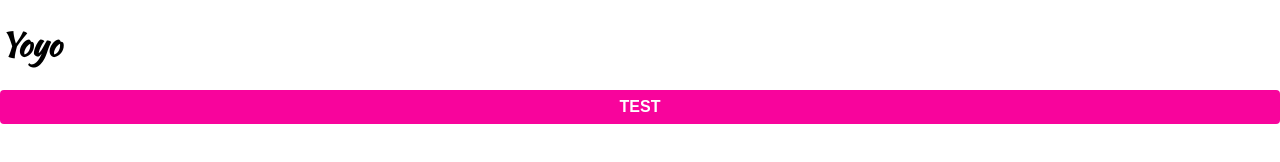
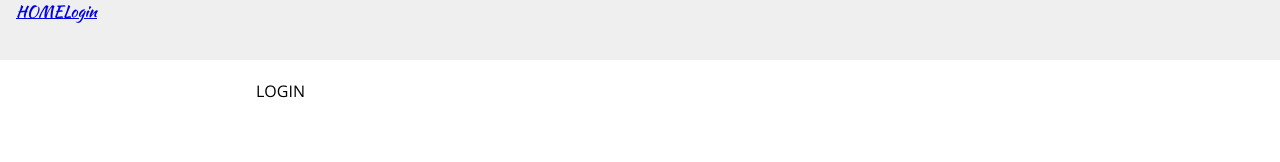
Before and after one commit to JKaram/styled-components-tut, a React app: page /login in a window 1280 px wide. Built offline with nearby package versions, Linux system fonts and the light colour scheme.

Commit message:
add header and routes

```diff
--- a/package.json
+++ b/package.json
@@ -8,6 +8,7 @@
     "@testing-library/user-event": "^7.2.1",
     "react": "^16.13.1",
     "react-dom": "^16.13.1",
+    "react-router-dom": "^5.1.2",
     "react-scripts": "3.4.1",
     "styled-components": "^5.1.0"
   },
--- a/public/index.html
+++ b/public/index.html
@@ -1,12 +1,14 @@
 <!DOCTYPE html>
 <html lang="en">
-
   <head>
     <meta charset="utf-8" />
     <link rel="icon" href="%PUBLIC_URL%/favicon.ico" />
     <meta name="viewport" content="width=device-width, initial-scale=1" />
     <meta name="theme-color" content="#000000" />
-  <meta name="description" content="Web site created using create-react-app" />
+    <meta
+      name="description"
+      content="Web site created using create-react-app"
+    />
     <link rel="apple-touch-icon" href="%PUBLIC_URL%/logo192.png" />
     <!--
       manifest.json provides metadata used when your web app is installed on a
@@ -23,8 +25,14 @@
       Learn how to configure a non-root public URL by running `npm run build`.
     -->
     <title>React App</title>
-  <link href="https://fonts.googleapis.com/css2?family=Kaushan+Script&display=swap" rel="stylesheet">
-
+    <link
+      href="https://fonts.googleapis.com/css2?family=Kaushan+Script&display=swap"
+      rel="stylesheet"
+    />
+    <link
+      href="https://fonts.googleapis.com/css2?family=Open+Sans&display=swap"
+      rel="stylesheet"
+    />
   </head>
 
   <body>
@@ -41,5 +49,4 @@
       To create a production bundle, use `npm run build` or `yarn build`.
     -->
   </body>
-
 </html>
--- a/src/components/App.js
+++ b/src/components/App.js
@@ -1,7 +1,11 @@
-import React from 'react';
-import { Button } from 'components/common'
+import React from "react";
+import { BrowserRouter, Switch, Route } from "react-router-dom";
+import { Button } from "components/common";
 
-import { createGlobalStyle } from 'styled-components';
+import { createGlobalStyle } from "styled-components";
+
+import Login from "components/pages/Login";
+import Home from "components/pages/Home";
 
 const GlobalStyle = createGlobalStyle`
   body {
@@ -11,16 +15,22 @@ const GlobalStyle = createGlobalStyle`
     color: #000;
     font-family: 'Kaushan Script'
   }
-`
-
+`;
 
 function App() {
   return (
     <>
       <GlobalStyle />
-      <h1>Yoyo</h1>
-      <Button>TEST</Button>
-
+      <BrowserRouter>
+        <Switch>
+          <Route path="/login">
+            <Login />
+          </Route>
+          <Route path="/">
+            <Home />
+          </Route>
+        </Switch>
+      </BrowserRouter>
     </>
   );
 }
--- a/src/components/common/Button.js
+++ b/src/components/common/Button.js
@@ -1,13 +1,23 @@
-import styled from 'styled-components';
+import styled, { css } from "styled-components";
 
 const Button = styled.button`
   color: white;
-    background: #f8049c;
+  background: ${(p) => (p.secondary ? "#000" : "#f8049c")};
   font-weight: bold;
+
+  ${(p) =>
+    p.large
+      ? css`
+          padding: 10px;
+          border-radius: 1.5em;
+          font-size: 1.5em;
+        `
+      : css`
           padding: 8px;
           border-radius: 4px;
+          font-size: 1em;
+        `}
   box-shadow: none;
-    font-size: 1em;
   border: none;
   width: 100%;
   display: block;
@@ -15,8 +25,7 @@ const Button = styled.button`
 
   &:disabled {
     background: #eee;
-        color: #666
-
+    color: #666;
   }
 `;
 
--- /dev/null
+++ b/src/components/common/Header.js
@@ -0,0 +1,25 @@
+import React from "react";
+
+import styled from "styled-components";
+import { Link } from "react-router-dom";
+
+const HeaderWrapper = styled.header`
+  height: 60px;
+  width: 100%;
+  box-sizing: border-box;
+  display: flex;
+  padding: 0 16px;
+  position: fixed;
+  top: 0;
+
+  background: #efefef;
+`;
+
+export function Header() {
+  return (
+    <HeaderWrapper>
+      <Link to="/">HOME</Link>
+      <Link to="/login">Login</Link>
+    </HeaderWrapper>
+  );
+}
--- /dev/null
+++ b/src/components/common/PageLayout.js
@@ -0,0 +1,29 @@
+import React from "react";
+import styled from "styled-components";
+import { Header } from "./index";
+
+const Content = styled.main`
+  max-width: 800px;
+  margin: 80px auto 0 auto;
+  padding: 0 16px;
+  box-sizing: border-box;
+  font-family: "Open Sans";
+
+  h1,
+  h2,
+  h3,
+  h4,
+  h5,
+  h6 {
+    font-family: "Kaushan Script";
+  }
+`;
+
+export function PageLayout({ children }) {
+  return (
+    <>
+      <Header />
+      <Content>{children}</Content>
+    </>
+  );
+}
--- a/src/components/common/index.js
+++ b/src/components/common/index.js
@@ -1 +1,3 @@
-export * from './Button';
+export * from "./PageLayout";
+export * from "./Header";
+export * from "./Button";
--- /dev/null
+++ b/src/components/pages/Home.js
@@ -0,0 +1,6 @@
+import React from "react";
+import { PageLayout } from "components/common";
+
+export default function Home() {
+  return <PageLayout>Home</PageLayout>;
+}
--- /dev/null
+++ b/src/components/pages/Login.js
@@ -0,0 +1,6 @@
+import React from "react";
+import { PageLayout } from "components/common";
+
+export default function Login() {
+  return <PageLayout>LOGIN</PageLayout>;
+}
```
Also changed, not shown: 1 other file. Lines whose indentation alone changed are shown as unchanged.
